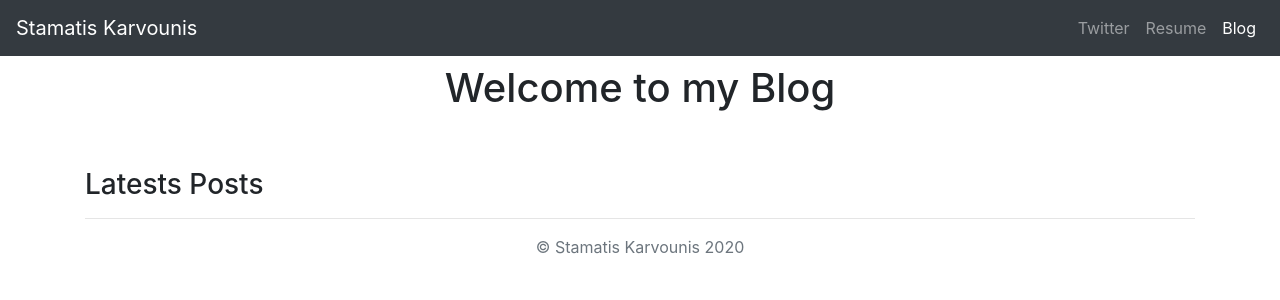
After one commit to stamatiskarvounis/portfolio-project, a Django app: page /blog/ in a window 1280 px wide. The commit adds this page. Shown: the top 300 px of the page. Run offline with Django 3.2, Linux system fonts and the light colour scheme; data that the repository does not hold is empty; some libraries are stand-ins or nearby versions.

Commit message:
Blog functionality and polish

```diff
--- /dev/null
+++ b/blog/templates/blog/allblogs.html
@@ -0,0 +1,94 @@
+{% load staticfiles %}
+<!doctype html>
+<html lang="en">
+  <head>
+    <meta charset="utf-8">
+    <meta name="viewport" content="width=device-width, initial-scale=1, shrink-to-fit=no">
+    <meta name="description" content="">
+    <meta name="author" content="Mark Otto, Jacob Thornton, and Bootstrap contributors">
+    <meta name="generator" content="Jekyll v3.8.6">
+    <title>Stamatis Karvounis</title>
+
+    <link rel="canonical" href="https://getbootstrap.com/docs/4.4/examples/album/">
+
+    <!-- Bootstrap core CSS -->
+<link rel="stylesheet" href="https://stackpath.bootstrapcdn.com/bootstrap/4.4.1/css/bootstrap.min.css" integrity="sha384-Vkoo8x4CGsO3+Hhxv8T/Q5PaXtkKtu6ug5TOeNV6gBiFeWPGFN9MuhOf23Q9Ifjh" crossorigin="anonymous">
+
+    <!-- Favicons -->
+<link rel="apple-touch-icon" href="/docs/4.4/assets/img/favicons/apple-touch-icon.png" sizes="180x180">
+<link rel="icon" href="/docs/4.4/assets/img/favicons/favicon-32x32.png" sizes="32x32" type="image/png">
+<link rel="icon" href="/docs/4.4/assets/img/favicons/favicon-16x16.png" sizes="16x16" type="image/png">
+<link rel="manifest" href="/docs/4.4/assets/img/favicons/manifest.json">
+<link rel="mask-icon" href="/docs/4.4/assets/img/favicons/safari-pinned-tab.svg" color="#563d7c">
+<meta name="msapplication-config" content="/docs/4.4/assets/img/favicons/browserconfig.xml">
+<meta name="theme-color" content="#563d7c">
+
+
+    <style>
+      .bd-placeholder-img {
+        font-size: 1.125rem;
+        text-anchor: middle;
+        -webkit-user-select: none;
+        -moz-user-select: none;
+        -ms-user-select: none;
+        user-select: none;
+      }
+
+      @media (min-width: 768px) {
+        .bd-placeholder-img-lg {
+          font-size: 3.5rem;
+        }
+      }
+    </style>
+    <!-- Custom styles for this template -->
+    <link href="album.css" rel="stylesheet">
+  </head>
+  <body>
+    <header>
+      <nav class="navbar navbar-expand-lg navbar-dark bg-dark">
+        <a class="navbar-brand" href="{% url 'home' %}">Stamatis Karvounis</a>
+        <button class="navbar-toggler" type="button" data-toggle="collapse" data-target="#navbarNavAltMarkup" aria-controls="navbarNavAltMarkup" aria-expanded="false" aria-label="Toggle navigation">
+          <span class="navbar-toggler-icon"></span>
+        </button>
+        <div class="collapse navbar-collapse" id="navbarNavAltMarkup">
+          <div class="navbar-nav ml-auto">
+            <a class="nav-item nav-link" href="https://twitter.com/ninjaskoldpaddi">Twitter</a>
+            <a class="nav-item nav-link" href="{% static 'Stamatios_Karvounis_CV__.pdf' %}">Resume</a>
+            <a class="nav-item nav-link active" href="{% url 'allblogs' %}">Blog</a>
+          </div>
+        </div>
+      </nav>
+    </header>
+
+    <main role="main">
+
+      <div class="container">
+        <h1 class="text-center pt-2">Welcome to my Blog</h1>
+        <br/>
+        <br/>
+        <h3>Latests Posts</h3>
+        <hr/>
+
+        {% for blog in blogs.all %}
+        <a href="{% url 'detail' blog.id %}"><h3>{{blog.title}}</h3></a>
+        <br/>
+          {{blog.pub_date_pretty}}
+          <br/>
+          <img class="img-fluid" src="{{blog.image.url}}" height="500" width="1000"/>
+        </br>
+        <p>{{blog.summary}}</p>
+        </br>
+        <hr>
+        {% endfor %}
+
+      </div>
+    </main>
+
+<footer class="text-muted">
+  <div class="container text-center">
+    <p>© Stamatis Karvounis {% now "Y" %}</p>
+  </div>
+</footer>
+<script src="https://code.jquery.com/jquery-3.4.1.slim.min.js" integrity="sha384-J6qa4849blE2+poT4WnyKhv5vZF5SrPo0iEjwBvKU7imGFAV0wwj1yYfoRSJoZ+n" crossorigin="anonymous"></script>
+      <script>window.jQuery || document.write('<script src="/docs/4.4/assets/js/vendor/jquery.slim.min.js"><\/script>')</script><script src="/docs/4.4/dist/js/bootstrap.bundle.min.js" integrity="sha384-6khuMg9gaYr5AxOqhkVIODVIvm9ynTT5J4V1cfthmT+emCG6yVmEZsRHdxlotUnm" crossorigin="anonymous"></script></body>
+</html>
--- /dev/null
+++ b/blog/urls.py
@@ -0,0 +1,7 @@
+from django.urls import path
+from . import views
+
+urlpatterns = [
+    path('', views.allblogs, name='allblogs'),
+    path('<int:blog_id>/',views.detail, name="detail"),
+]
--- a/blog/views.py
+++ b/blog/views.py
@@ -1,3 +1,12 @@
-from django.shortcuts import render
+from django.shortcuts import render, get_object_or_404
+from .models import Blog
+
 
 # Create your views here.
+def allblogs(request):
+    blogs= Blog.objects
+    return render(request, 'blog/allblogs.html',{"blogs":blogs})
+
+def detail(request,blog_id):
+    detailblog = get_object_or_404(Blog, pk=blog_id)
+    return render(request, 'blog/detail.html',{"blog":detailblog})
--- a/portfolio/settings.py
+++ b/portfolio/settings.py
@@ -122,7 +122,11 @@ USE_TZ = True
 
 # Static files (CSS, JavaScript, Images)
 # https://docs.djangoproject.com/en/2.0/howto/static-files/
+STATICFILES_DIRS=[
+    os.path.join(BASE_DIR, 'portfolio/static/')
+]
 
+STATIC_ROOT= os.path.join(BASE_DIR, 'static/')
 STATIC_URL = '/static/'
 #STATIC_ROOT = os.path.join(BASE_DIR, 'static/')
 
--- a/portfolio/urls.py
+++ b/portfolio/urls.py
@@ -14,12 +14,13 @@ Including another URLconf
     2. Add a URL to urlpatterns:  path('blog/', include('blog.urls'))
 """
 from django.contrib import admin
-from django.urls import path
+from django.urls import path, include
 from django.conf import settings
 from django.conf.urls.static import static
 import jobs.views
 
 urlpatterns = [
     path('admin/', admin.site.urls),
-    path('', jobs.views.home, name='home')
+    path('', jobs.views.home, name='home'),
+    path('blog/', include('blog.urls')),
 ] + static(settings.MEDIA_URL,document_root=settings.MEDIA_ROOT)
```
Also changed, not shown: blog/models.py (+10 -1 lines), blog/templates/blog/detail.html (added, +89 -0 lines), jobs/templates/jobs/home.html (+7 -6 lines), blog/migrations/0002_auto_20200401_1556.py (added), blog/migrations/0003_auto_20200401_1607.py (added), 2 other files.
